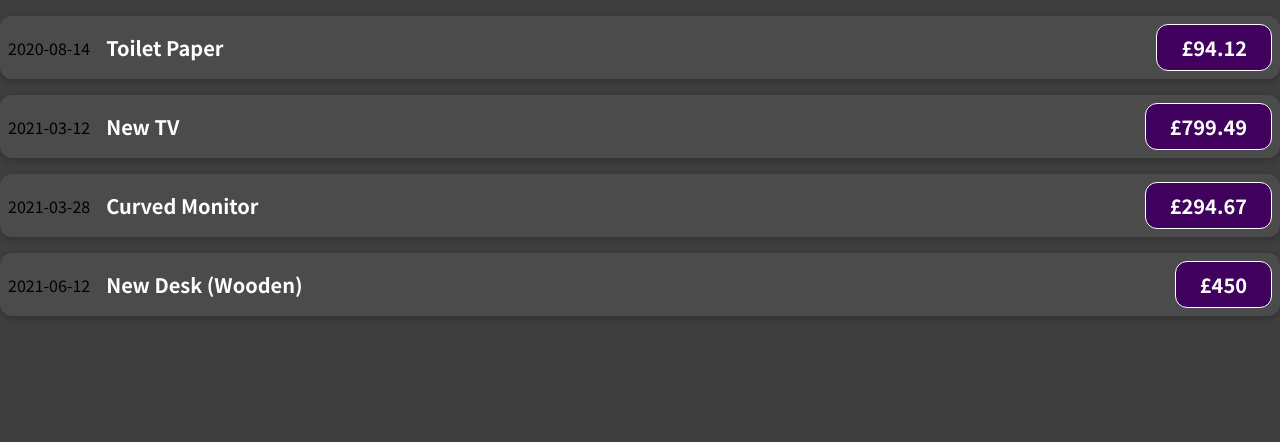
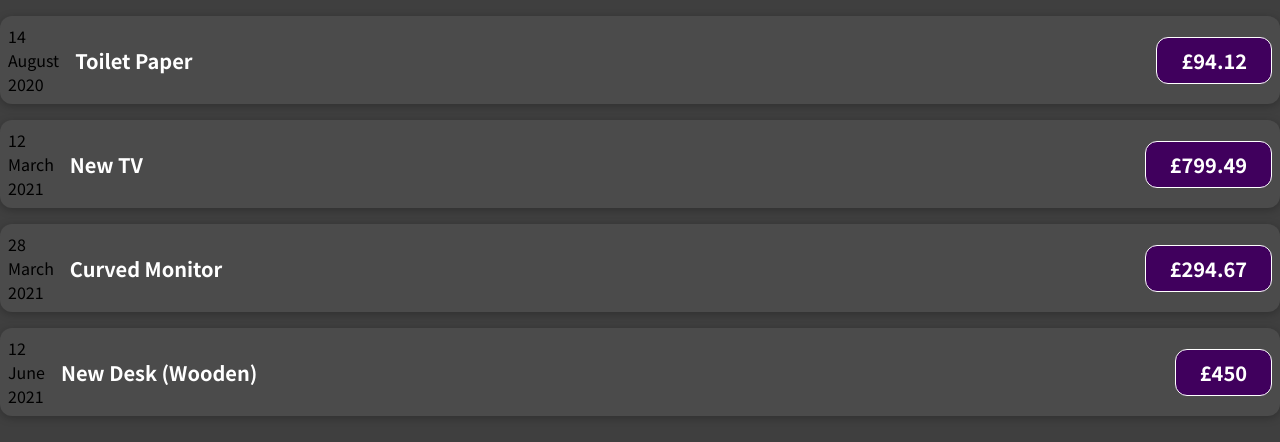
Before and after one commit to Makktu/react-training, a React (Create React App) app: page / in a window 1280 px wide. Shown: the top 442 px of the page. Built offline with nearby package versions, Linux system fonts and the light colour scheme.

Commit message:
more work on this

```diff
--- /dev/null
+++ b/src/components/ExpenseDate.jsx
@@ -0,0 +1,14 @@
+function ExpenseDate(props) {
+    const day = props.date.toLocaleString("en-US", { day: "2-digit" });
+    const month = props.date.toLocaleString("en-US", { month: "long" });
+    const year = props.date.getFullYear();
+    return (
+        <div className="date_display">
+            <div>{day}</div>
+            <div>{month}</div>
+            <div>{year}</div>
+        </div>
+    );
+}
+
+export default ExpenseDate;
--- a/src/components/ExpenseItem.jsx
+++ b/src/components/ExpenseItem.jsx
@@ -1,12 +1,10 @@
 import "./ExpenseItem.css";
+import ExpenseDate from "./ExpenseDate";
 
 function ExpenseItem(props) {
-    // const expenseDate = new Date(2023, 2, 28);
-    // const expenseTitle = "Car Insurance";
-    // const expenseAmount = 294.67;
     return (
         <div className="expense-item">
-            <div>{props.date.toISOString().slice(0, 10)}</div>
+            <ExpenseDate date={props.date} />
             <div className="expense-item__description">
                 <h2>{props.title}</h2>
                 <div className="expense-item__price">£{props.amount}</div>
```
Also changed, not shown: src/components/ExpenseItem.css (+7 -0 lines).
